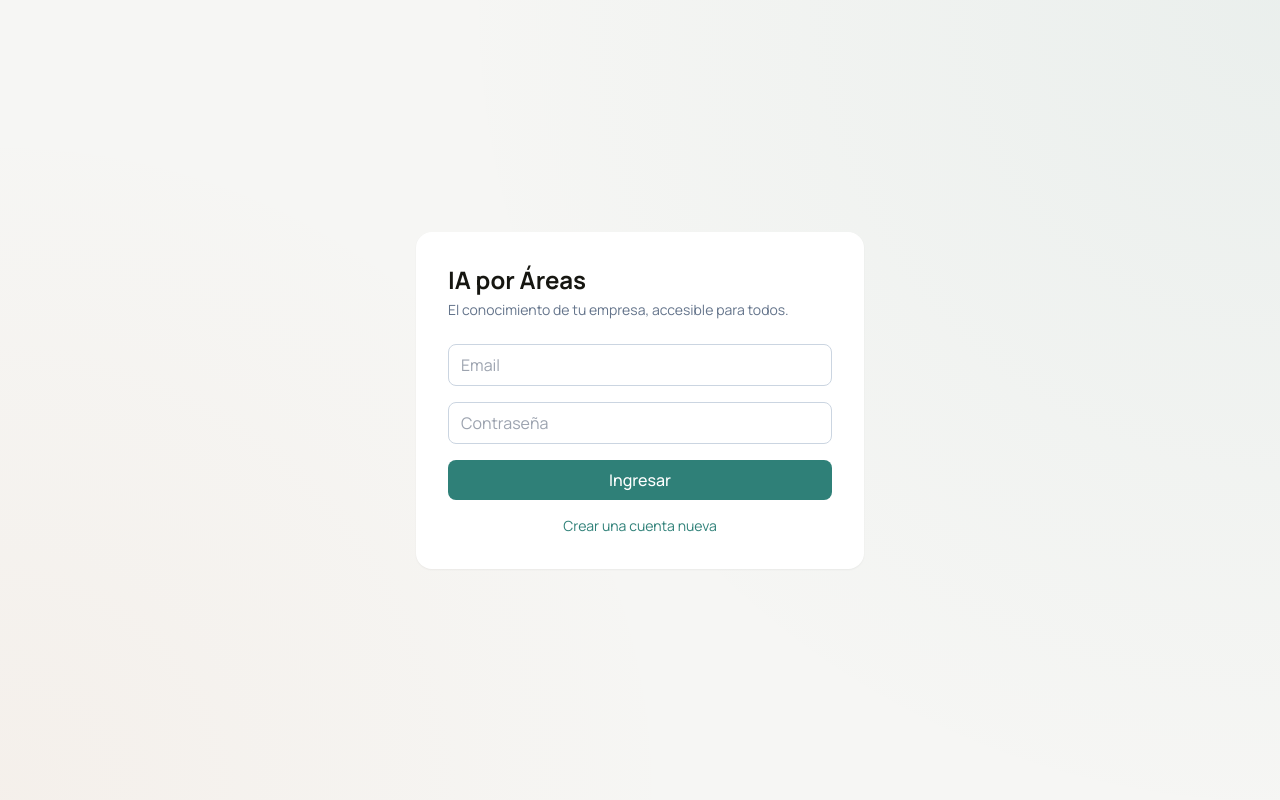
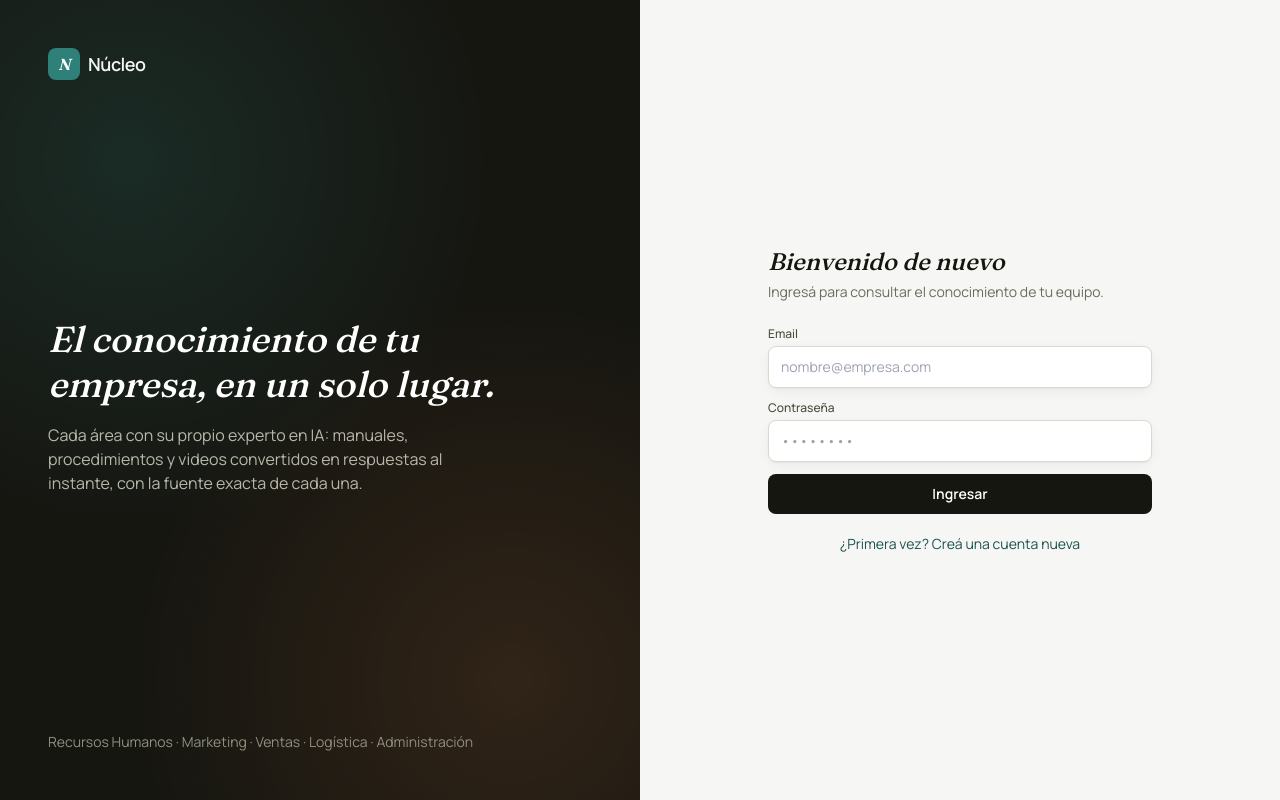
Before and after one commit to mirandaignacio393-rgb/Maipu_Trab, a Next.js app in the folder frontend/: page /login in a window 1280 px wide. Built offline with nearby package versions, Linux system fonts and the light colour scheme; no server answers.

Commit message:
feat(frontend): rediseno del login con branding Nucleo

```diff
--- a/frontend/app/login/page.tsx
+++ b/frontend/app/login/page.tsx
@@ -31,46 +31,112 @@ export default function LoginPage() {
   }
 
   return (
-    <main className="flex min-h-screen items-center justify-center p-4">
-      <div className="w-full max-w-md rounded-2xl bg-white p-8 shadow-sm">
-        <h1 className="mb-1 text-2xl font-bold">IA por Áreas</h1>
-        <p className="mb-6 text-sm text-slate-500">
-          El conocimiento de tu empresa, accesible para todos.
+    <main className="flex min-h-screen">
+      {/* Panel de marca — visible en pantallas grandes */}
+      <div className="relative hidden w-1/2 flex-col justify-between overflow-hidden bg-ink-900 p-12 text-ink-50 lg:flex">
+        <div
+          className="pointer-events-none absolute inset-0 opacity-40"
+          style={{
+            backgroundImage:
+              "radial-gradient(circle at 20% 20%, rgb(47 128 120 / 0.5), transparent 45%), radial-gradient(circle at 80% 85%, rgb(217 122 63 / 0.35), transparent 45%)",
+          }}
+        />
+        <div className="relative z-10 flex items-center gap-2 text-lg font-semibold tracking-tight">
+          <span className="flex h-8 w-8 items-center justify-center rounded-lg bg-brand-500 font-display text-base italic text-white">
+            N
+          </span>
+          Núcleo
+        </div>
+        <div className="relative z-10 max-w-md">
+          <h1 className="font-display text-4xl italic leading-tight text-white">
+            El conocimiento de tu empresa, en un solo lugar.
+          </h1>
+          <p className="mt-4 text-ink-300">
+            Cada área con su propio experto en IA: manuales, procedimientos y
+            videos convertidos en respuestas al instante, con la fuente exacta
+            de cada una.
+          </p>
+        </div>
+        <p className="relative z-10 text-sm text-ink-400">
+          Recursos Humanos · Marketing · Ventas · Logística · Administración
+        </p>
+      </div>
+
+      {/* Formulario */}
+      <div className="flex w-full flex-1 items-center justify-center bg-ink-50 p-6 lg:w-1/2">
+        <div className="w-full max-w-sm">
+          <div className="mb-8 flex items-center gap-2 lg:hidden">
+            <span className="flex h-8 w-8 items-center justify-center rounded-lg bg-brand-500 font-display text-base italic text-white">
+              N
+            </span>
+            <span className="text-lg font-semibold">Núcleo</span>
+          </div>
+
+          <h2 className="font-display text-2xl italic text-ink-900">
+            {isSignUp ? "Creá tu cuenta" : "Bienvenido de nuevo"}
+          </h2>
+          <p className="mt-1 text-sm text-ink-500">
+            {isSignUp
+              ? "Empezá a centralizar el conocimiento de tu empresa."
+              : "Ingresá para consultar el conocimiento de tu equipo."}
           </p>
 
-        <form onSubmit={handleSubmit} className="space-y-4">
+          <form onSubmit={handleSubmit} className="mt-6 space-y-3">
+            <div>
+              <label className="mb-1 block text-xs font-medium text-ink-600">
+                Email
+              </label>
               <input
                 type="email"
                 required
-            placeholder="Email"
+                placeholder="nombre@empresa.com"
                 value={email}
                 onChange={(e) => setEmail(e.target.value)}
-            className="w-full rounded-lg border border-slate-300 px-3 py-2 outline-none focus:border-brand"
+                className="w-full rounded-lg border border-ink-200 bg-white px-3 py-2.5 text-sm text-ink-900 shadow-soft outline-none transition focus:border-brand-500 focus:ring-2 focus:ring-brand-100"
               />
+            </div>
+            <div>
+              <label className="mb-1 block text-xs font-medium text-ink-600">
+                Contraseña
+              </label>
               <input
                 type="password"
                 required
-            placeholder="Contraseña"
+                minLength={6}
+                placeholder="••••••••"
                 value={password}
                 onChange={(e) => setPassword(e.target.value)}
-            className="w-full rounded-lg border border-slate-300 px-3 py-2 outline-none focus:border-brand"
+                className="w-full rounded-lg border border-ink-200 bg-white px-3 py-2.5 text-sm text-ink-900 shadow-soft outline-none transition focus:border-brand-500 focus:ring-2 focus:ring-brand-100"
               />
-          {error && <p className="text-sm text-red-600">{error}</p>}
+            </div>
+
+            {error && (
+              <p className="rounded-lg bg-accent-light/25 px-3 py-2 text-sm text-accent-dark">
+                {error}
+              </p>
+            )}
+
             <button
               type="submit"
               disabled={loading}
-            className="w-full rounded-lg bg-brand py-2 font-medium text-white hover:bg-brand-dark disabled:opacity-60"
+              className="w-full rounded-lg bg-ink-900 py-2.5 text-sm font-semibold text-white transition hover:bg-brand-700 disabled:opacity-60"
             >
-            {loading ? "..." : isSignUp ? "Crear cuenta" : "Ingresar"}
+              {loading ? "Un momento…" : isSignUp ? "Crear cuenta" : "Ingresar"}
             </button>
           </form>
 
           <button
-          onClick={() => setIsSignUp(!isSignUp)}
-          className="mt-4 w-full text-sm text-brand hover:underline"
+            onClick={() => {
+              setIsSignUp(!isSignUp);
+              setError(null);
+            }}
+            className="mt-5 w-full text-center text-sm text-brand-700 hover:text-brand-800"
           >
-          {isSignUp ? "Ya tengo cuenta" : "Crear una cuenta nueva"}
+            {isSignUp
+              ? "Ya tengo una cuenta"
+              : "¿Primera vez? Creá una cuenta nueva"}
           </button>
+        </div>
       </div>
     </main>
   );
```
Lines whose indentation alone changed are shown as unchanged.
